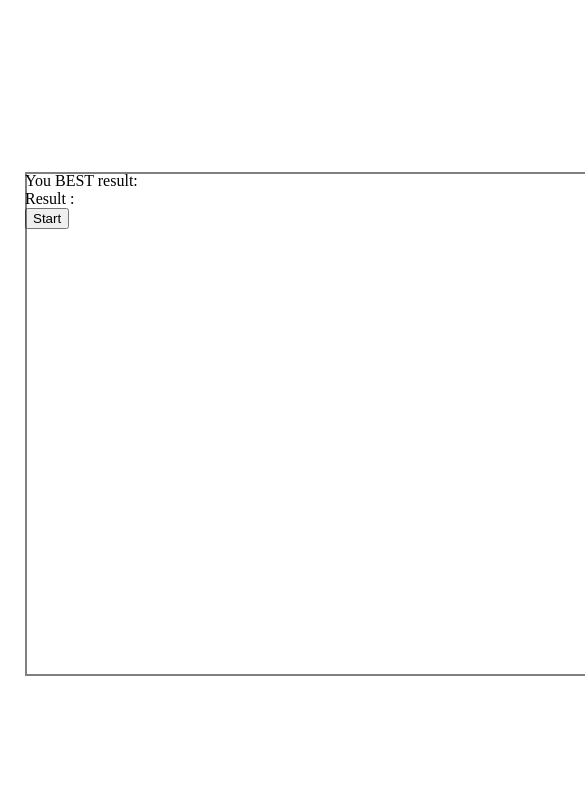
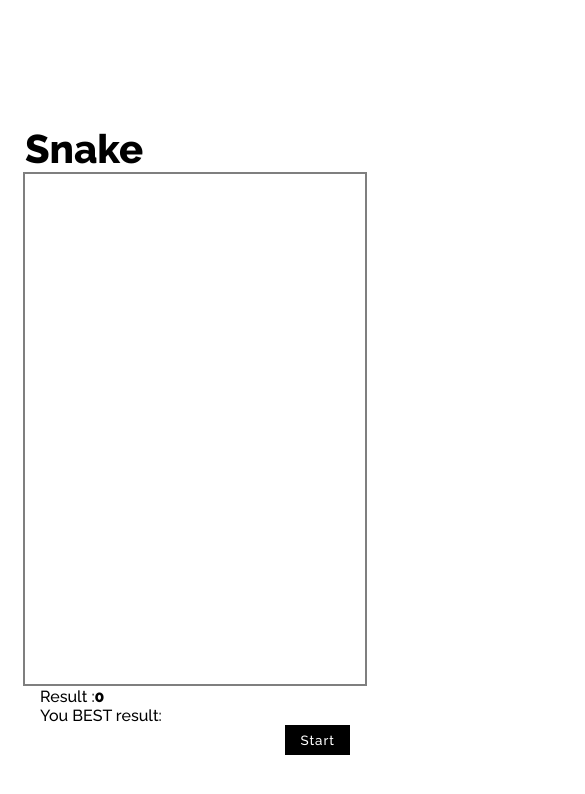
Before and after one commit to BekAndriy/snake, a website: page index.html in a window 390 px wide. Shown: the top 794 px of the page, 585 px wide, since content can reach past the window. Drawn offline with nearby package versions, Linux system fonts and the light colour scheme.

Commit message:
mob vers

```diff
--- a/index.html
+++ b/index.html
@@ -2,7 +2,9 @@
 <html>
     <head>
         <meta charset="utf-8" />
-        <title>HTML5</title>
+        <title>Snake</title>
+        <meta name="viewport" content="width=device-width, initial-scale=1.0, user-scale=0">
+        <link href="https://fonts.googleapis.com/css?family=Raleway:300,500,800" rel="stylesheet">
         <link rel="stylesheet" type="text/css" href="styles/css/style.css">
         <!--[if IE]>
         <script src="http://html5shiv.googlecode.com/svn/trunk/html5.js"></script>
@@ -12,7 +14,8 @@
         </style>
     </head>
     <body>
-        <div class="game-wrap">
+        <div class="game-wrap" id="game-wrap">
+            <div class="title">Snake</div>
             <canvas id="canvas"></canvas>
         </div>
     </body>
--- a/script.js
+++ b/script.js
@@ -1,10 +1,10 @@
 var canvas = $("#canvas")[0];
 var ctx = canvas.getContext('2d');
 
-var size = document.getElementById('canvas').getBoundingClientRect()
-
-var canvasWidth = ctx.canvas.width = (Math.round(size.width/20))*20;
-var canvasHeight = ctx.canvas.height = (Math.round(size.height/20))*20;
+var size = document.getElementById('game-wrap').getBoundingClientRect()
+console.log(size);
+var canvasWidth = ctx.canvas.width = ((Math.round(size.width/20))-1)*20;
+var canvasHeight = ctx.canvas.height = ((Math.round(size.height/20))-1)*20;
 
 var grid = 20;
 
@@ -146,7 +146,14 @@ function checkEndGame(){
 
 function showGameOver(){
     clearInterval(animationWorm);
-    $('.game-wrap').append('<div>Game Over</div>');
+
+    if ($('.game-over').length < 1)
+        $('.game-wrap').append('<div class="game-over">Game Over</div>');
+
+    $('.restart-game:visible').css('display', 'none');
+    $('.stop-game:visible').css('display', 'none');
+    $('.start-game').css('display', 'inline-block')
+
     $('.result span').html(result.points);
     if (Number($('.best-result span').html()) < result.points){
         result.bestPoints = result.points;
@@ -154,7 +161,6 @@ function showGameOver(){
         localStorage.setItem('wormResult', String(result.points));
     }
 
-    console.log(paramWorm);
     return true;
 }
 
@@ -246,7 +252,7 @@ function setRandomPoint(){
 }
 
 $(function(){
-    $('.game-wrap').append('<div class="control-game"><div class="best-result">You BEST result: <span></span></div><div class="result">Result :<span></span></div><div class="btn-controll"><button type="button" class="restart-game">Restart</button><button type="button" class="start-game">Start</button><button type="button" class="stop-game">Stop</button></div></div>');
+    $('.game-wrap').append('<div class="control-game"><div class="result">Result :<span>0</span></div><div class="best-result">You BEST result: <span></span></div><div class="btn-controll"><button type="button" class="restart-game">Restart</button><button type="button" class="start-game">Start</button><button type="button" class="stop-game">Stop</button></div></div>');
     if (localStorage.getItem('wormResult')) {
         $('.best-result span').html(localStorage.getItem('wormResult'));
     }
@@ -255,6 +261,14 @@ $(function(){
 })
 
 $('body').on('click','.start-game', function(){
+
+    if ($('.game-over:visible').length > 0){
+        initWorm();
+        console.log('sdfsdfsdf')
+        resetResult();
+        $('.game-over:visible').remove();
+    }
+
     init();
     $('.start-game').hide();
     $('.stop-game').show();
@@ -270,11 +284,7 @@ $('body').on('click','.stop-game', function(){
 $('body').on('click','.restart-game', function(){
     clearInterval(animationWorm);
     initWorm();
-    result.lengthWorm = 5;
-    result.points = 0;
-    result.spead = 500;
-    result.lvl =  1;
-    result.nextLvlPoints = 10;
+    resetResult();
     init();
     clearInterval(animationWorm);
     $('.start-game').show();
@@ -288,3 +298,12 @@ function init(params){
         setRandomPoint();
     animationWorm = setInterval(function(){ handleAnimateWorm(); }, result.spead);
 }
+
+function resetResult(){
+    result.lengthWorm = 5;
+    result.points = 0;
+    result.spead = 500;
+    result.lvl =  1;
+    result.nextLvlPoints = 10;
+    $('.result span').html('0');
+}
--- a/styles/sass/style.scss
+++ b/styles/sass/style.scss
@@ -1,4 +1,18 @@
+
+html, body {
+    overflow: hidden;
+}
+
 .game-wrap {
+    & * {
+        font-family: 'Raleway', sans-serif;
+    }
+    .title {
+        position: absolute;
+        bottom: 100%;
+        font-size: 40px;
+        font-weight: 800;
+    }
     max-width: 950px;
     width: calc(100vw - 50px);
     margin: 0 auto;
@@ -10,17 +24,58 @@
     transform: translate(-50%, -50%);
 
     #canvas {
+        display: inline-block;
         position: absolute;
         top: 0px;
-        left: 0px;
+        left: 50%;
         right: 0px;
-        bottom: 0px;
         min-width: 100%;
         min-height: 100%;
+        transform: translateX(-50%);
         border: 2px solid rgba(0,0,0,0.5)
     }
     .control-game {
-        z-index: 10
+        z-index: 10;
+        position: absolute;
+        padding: 15px;
+        top: 100%;
+        width: 100%;
+        text-align: center;
+        box-sizing: border-box;
+        span {
+            font-weight: 600;
+        }
+        .btn-controll{
+            float: right;
+
+            button {
+                background: #000;
+                border: none;
+                color: #FFF;
+                line-height: 30px;
+                padding: 0 15px;
+                letter-spacing: 1px;
+                margin-left: 10px;
+            }
+        }
+        .result {
+            float: left;
+        }
+        .best-result {
+            float: none;
+            display: inline-block;
+            text-align: center;
+        }
+    }
+    .game-over {
+        position: absolute;
+        line-height: 100%;
+        top: 50%;
+        left: 50%;
+        transform: translate(-50%, -50%);
+        font-size: 28px;
+        min-width: 250px;
+        text-align: center;
     }
 }
 
@@ -29,3 +84,20 @@
         max-width: calc(100vw - 50px);
     }
 }
+@media (max-width: 500px){
+    .game-wrap {
+        .control-game {
+            .best-result, .result{
+                display: block;
+                float: none;
+                text-align: left;
+            }
+        }
+    }
+}
+
+@media (max-height: 765px){
+    .game-wrap {
+        max-height: calc(100vh - 180px);
+    }
+}
```
Also changed, not shown: styles/css/style.css.
